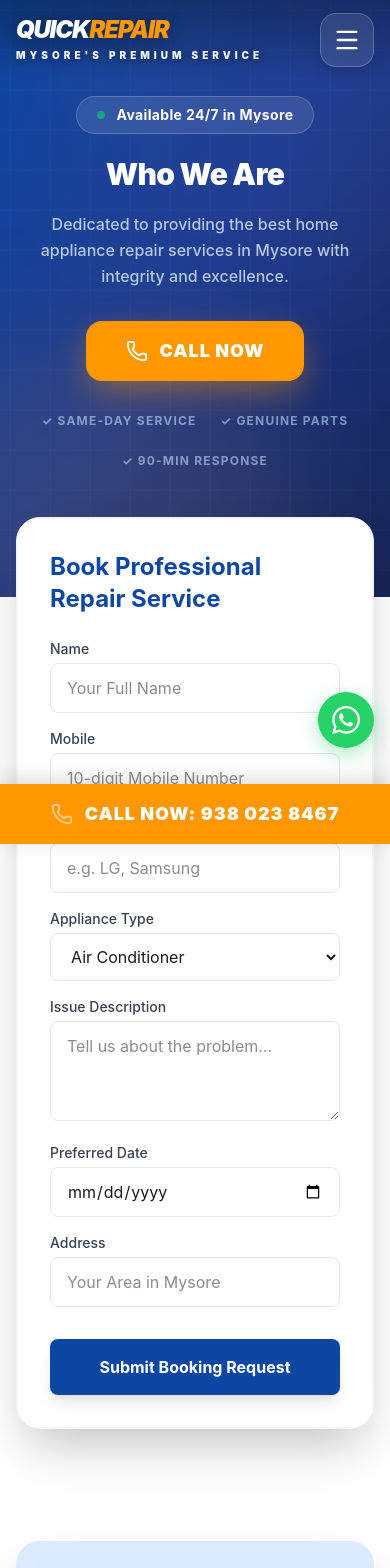
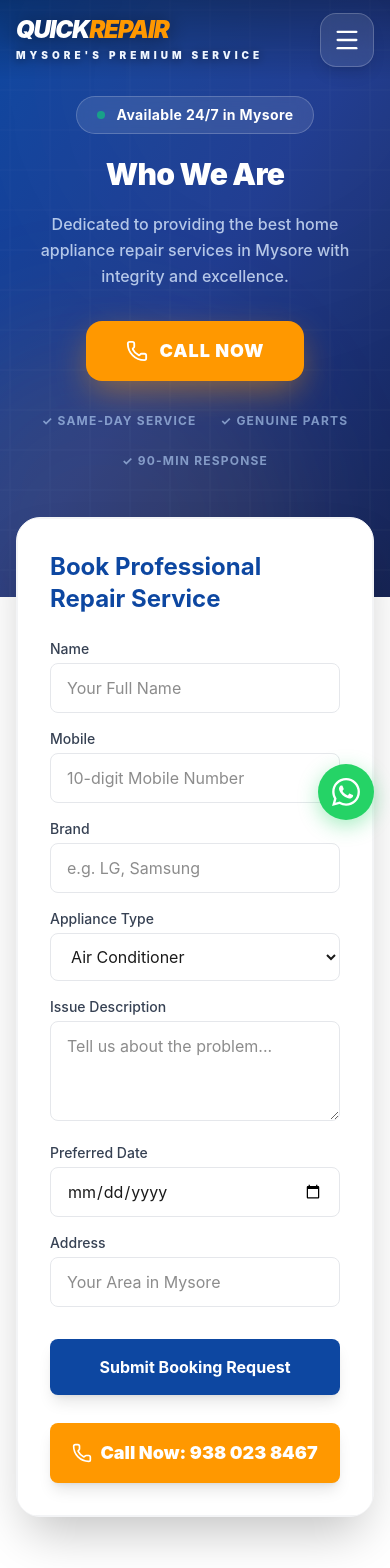
Before and after one commit to ktlmysore1-blip/mysoreappliance, a React (Vite) app: page /about in a window 390 px wide. Shown: the top 1568 px of the page. Built offline with nearby package versions, Linux system fonts and the light colour scheme.

Commit message:
fix: move Call Now button inside booking form, remove fixed mobile bar

```diff
--- a/src/components/BookingForm.jsx
+++ b/src/components/BookingForm.jsx
@@ -1,5 +1,6 @@
 import React from 'react';
 import { useForm } from 'react-hook-form';
+import { Phone } from 'lucide-react';
 
 const BookingForm = ({ defaultBrand, defaultAppliance }) => {
     const { register, handleSubmit, formState: { errors } } = useForm({
@@ -100,6 +101,14 @@ const BookingForm = ({ defaultBrand, defaultAppliance }) => {
                 >
                     Submit Booking Request
                 </button>
+
+                <a
+                    href="tel:+919380238467"
+                    className="w-full flex items-center justify-center gap-2 bg-accent hover:bg-orange-600 text-white font-black py-4 rounded-lg transition-all active:scale-95 shadow-lg mt-3 text-lg"
+                >
+                    <Phone size={20} />
+                    Call Now: 938 023 8467
+                </a>
             </form>
         </div>
     );
--- a/src/components/WhatsAppButton.jsx
+++ b/src/components/WhatsAppButton.jsx
@@ -4,39 +4,18 @@ import { Phone } from 'lucide-react';
 const FloatingButtons = () => {
     return (
         <>
-            {/* WhatsApp floating button - visible on all screens, positioned above mobile CTA */}
+            {/* WhatsApp floating button - always visible */}
             <a
                 href="https://wa.me/919380238467?text=Hi, I need appliance repair service in Mysore."
                 target="_blank"
                 rel="noreferrer"
-                className="fixed bottom-24 md:bottom-6 right-4 z-50 bg-[#25D366] text-white w-14 h-14 rounded-full shadow-[0_6px_20px_rgba(37,211,102,0.4)] hover:scale-110 active:scale-95 transition-all flex items-center justify-center"
+                className="fixed bottom-6 right-4 z-50 bg-[#25D366] text-white w-14 h-14 rounded-full shadow-[0_6px_20px_rgba(37,211,102,0.4)] hover:scale-110 active:scale-95 transition-all flex items-center justify-center"
                 aria-label="Chat on WhatsApp"
             >
                 <svg xmlns="http://www.w3.org/2000/svg" width="28" height="28" viewBox="0 0 24 24" fill="white">
                     <path d="M17.472 14.382c-.297-.149-1.758-.867-2.03-.967-.273-.099-.471-.148-.67.15-.197.297-.767.966-.94 1.164-.173.199-.347.223-.644.075-.297-.15-1.255-.463-2.39-1.475-.883-.788-1.48-1.761-1.653-2.059-.173-.297-.018-.458.13-.606.134-.133.298-.347.446-.52.149-.174.198-.298.298-.497.099-.198.05-.371-.025-.52-.075-.149-.669-1.612-.916-2.207-.242-.579-.487-.5-.669-.51-.173-.008-.371-.01-.57-.01-.198 0-.52.074-.792.372-.272.297-1.04 1.016-1.04 2.479 0 1.462 1.065 2.875 1.213 3.074.149.198 2.096 3.2 5.077 4.487.709.306 1.262.489 1.694.625.712.227 1.36.195 1.871.118.571-.085 1.758-.719 2.006-1.413.248-.694.248-1.289.173-1.413-.074-.124-.272-.198-.57-.347m-5.421 7.403h-.004a9.87 9.87 0 01-5.031-1.378l-.361-.214-3.741.982.998-3.648-.235-.374a9.86 9.86 0 01-1.51-5.26c.001-5.45 4.436-9.884 9.888-9.884 2.64 0 5.122 1.03 6.988 2.898a9.825 9.825 0 012.893 6.994c-.003 5.45-4.437 9.884-9.885 9.884m8.413-18.297A11.815 11.815 0 0012.05 0C5.495 0 .16 5.335.157 11.892c0 2.096.547 4.142 1.588 5.945L.057 24l6.305-1.654a11.882 11.882 0 005.683 1.448h.005c6.554 0 11.89-5.335 11.893-11.893a11.821 11.821 0 00-3.48-8.413z" />
                 </svg>
             </a>
-
-            {/* Desktop only: Call floating button */}
-            <a
-                href="tel:+919380238467"
-                className="hidden md:flex fixed bottom-6 right-4 z-50 bg-accent text-white w-14 h-14 rounded-full shadow-[0_6px_20px_rgba(255,152,0,0.4)] hover:scale-110 active:scale-95 transition-all items-center justify-center"
-                aria-label="Call Now"
-            >
-                <span className="absolute inset-0 rounded-full bg-accent animate-ping opacity-30"></span>
-                <Phone size={24} className="relative z-10" />
-            </a>
-
-            {/* Mobile only: Sticky bottom Call bar */}
-            <div className="md:hidden fixed bottom-0 left-0 right-0 z-50 bg-accent shadow-[0_-4px_20px_rgba(0,0,0,0.15)] safe-bottom">
-                <a
-                    href="tel:+919380238467"
-                    className="flex items-center justify-center gap-3 py-4 text-white font-black text-lg uppercase tracking-wider active:scale-95 transition-transform"
-                >
-                    <Phone size={22} className="animate-pulse" />
-                    Call Now: 938 023 8467
-                </a>
-            </div>
         </>
     );
 };
--- a/src/index.css
+++ b/src/index.css
@@ -64,14 +64,3 @@ body {
 html {
   scroll-behavior: smooth;
 }
-
-/* Prevent sticky call bar from hiding footer content on mobile */
-@media (max-width: 767px) {
-  body {
-    padding-bottom: 60px;
-  }
-
-  .safe-bottom {
-    padding-bottom: env(safe-area-inset-bottom, 0px);
-  }
-}
```
